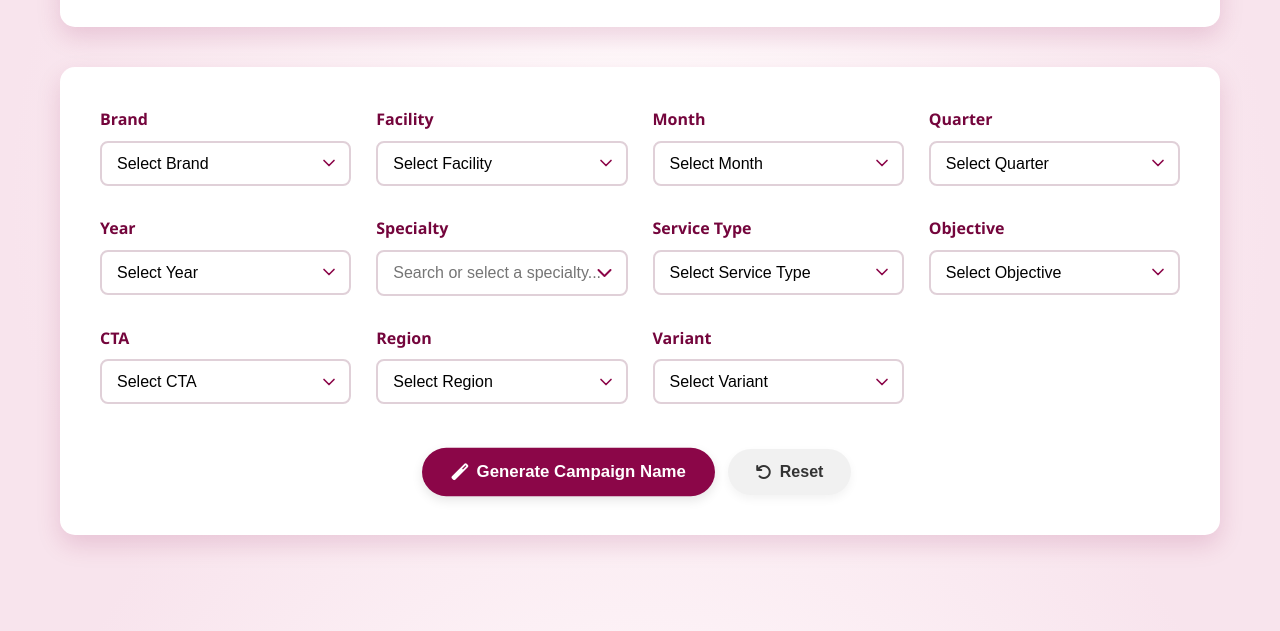
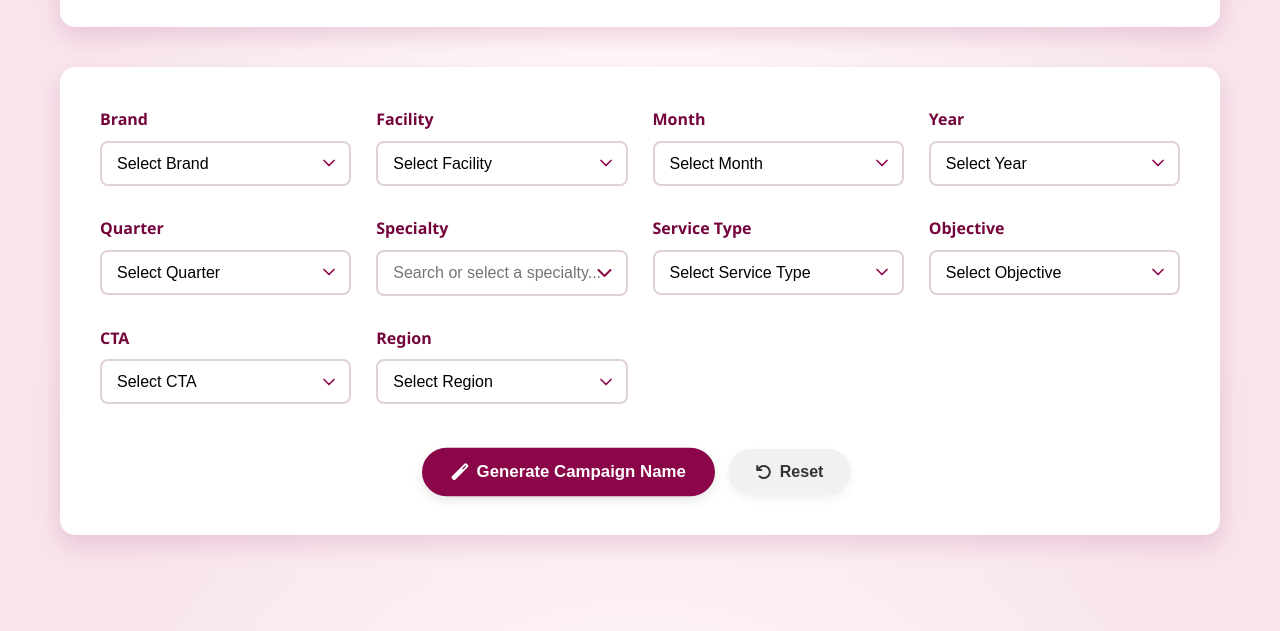
Before and after one commit to MirsalSaidu/campaign-name, a plain HTML site: page index.html in a window 1280 px wide. Shown: the part 169-800 px from the top of the page. Drawn offline with nearby package versions, Linux system fonts and the light colour scheme.

Commit message:
Add files via upload

```diff
--- a/index.html
+++ b/index.html
@@ -56,6 +56,17 @@
                 </div>
 
                 <div class="form-group">
+                    <label for="year">Year</label>
+                    <select id="year" class="form-control">
+                        <option value="">Select Year</option>
+                        <option value="25">25 - 2025</option>
+                        <option value="26">26 - 2026</option>
+                        <option value="27">27 - 2027</option>
+                        <option value="28">28 - 2028</option>
+                    </select>
+                </div>
+
+                <div class="form-group">
                     <label for="quarter">Quarter</label>
                     <select id="quarter" class="form-control">
                         <option value="">Select Quarter</option>
@@ -63,17 +74,6 @@
                         <option value="Q2">Q2</option>
                         <option value="Q3">Q3</option>
                         <option value="Q4">Q4</option>
-                    </select>
-                </div>
-
-                <div class="form-group">
-                    <label for="year">Year</label>
-                    <select id="year" class="form-control">
-                        <option value="">Select Year</option>
-                        <option value="25">25 - 2025</option>
-                        <option value="26">26 - 2026</option>
-                        <option value="27">27 - 2027</option>
-                        <option value="28">28 - 2028</option>
                     </select>
                 </div>
 
@@ -150,20 +150,6 @@
                         <option value="INTL">INTL - International</option>
                     </select>
                 </div>
-
-                <div class="form-group">
-                    <label for="variant">Variant</label>
-                    <select id="variant" class="form-control">
-                        <option value="">Select Variant</option>
-                        <option value="V1">V1 - Variant 1</option>
-                        <option value="V2">V2 - Variant 2</option>
-                    </select>
-                </div>
-
-                <div class="form-group hidden-by-default" id="dynamicDetailGroup">
-                    <label for="dynamicDetailInput" id="dynamicDetailLabel">Description</label>
-                    <input type="text" id="dynamicDetailInput" class="form-control" placeholder="Enter description">
-                </div>
             </div>
 
             <div class="actions">
@@ -185,6 +171,11 @@
         </div>
     </div>
 
+    <div class="form-group hidden-by-default" id="dynamicDetailGroup">
+        <label for="dynamicDetailInput" id="dynamicDetailLabel">Description</label>
+        <input type="text" id="dynamicDetailInput" class="form-control" placeholder="Enter description">
+    </div>
+
     <script src="js/script.js"></script>
 </body>
 </html>
```
